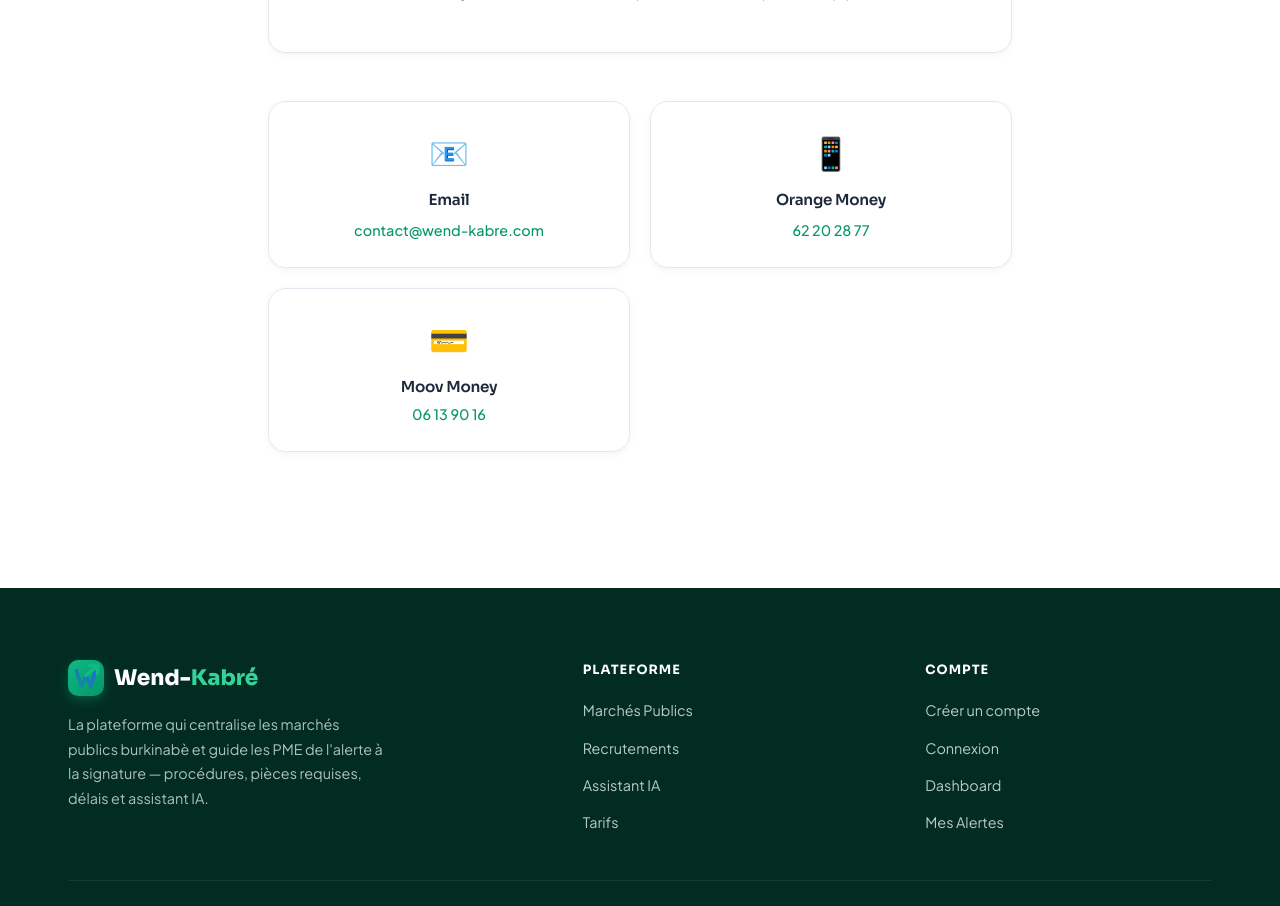
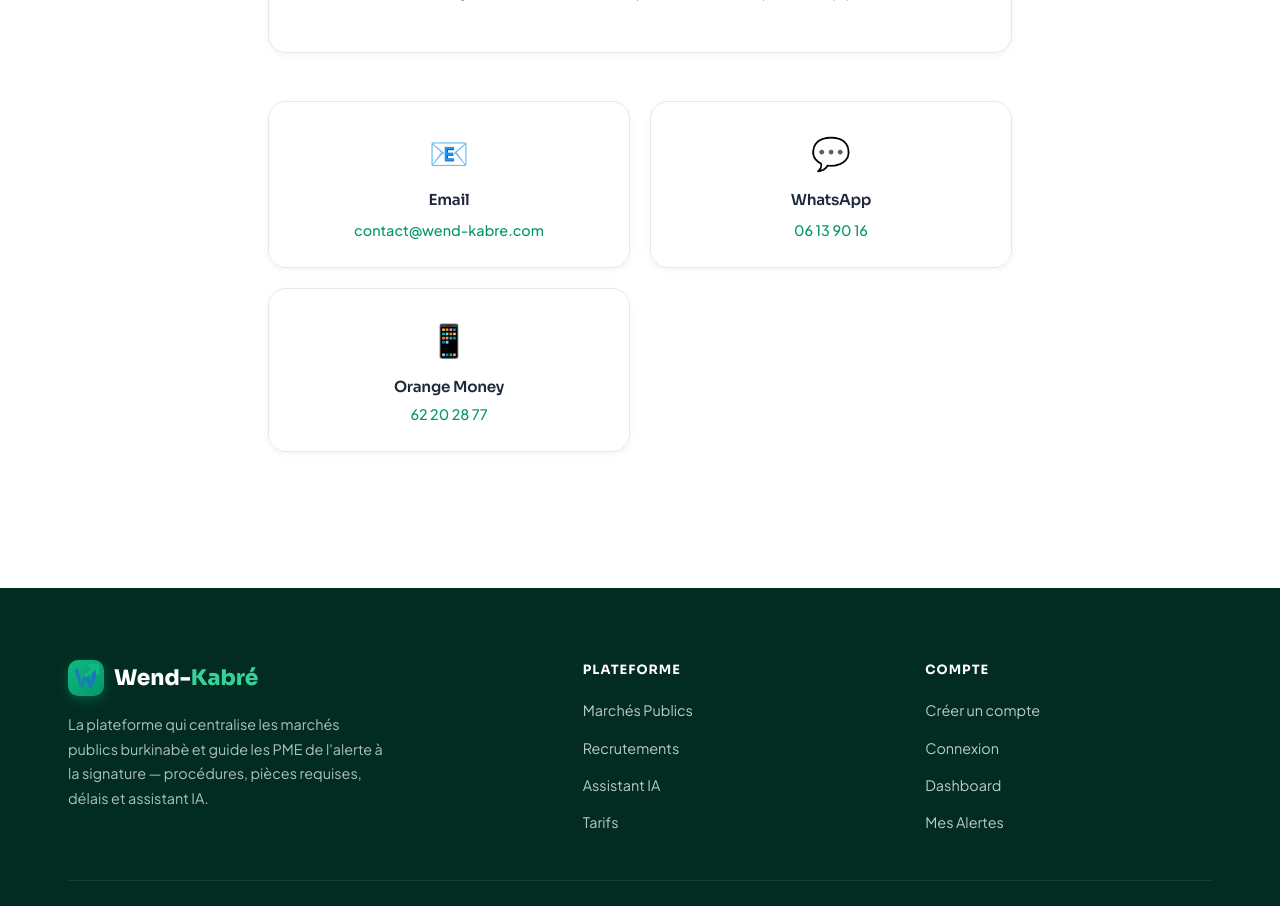
Before and after one commit to zida2/wend-kabre-bf, a Next.js app: page /contact in a window 1280 px wide. Shown: the part 1580-2486 px from the top of the page. Built offline with nearby package versions, Linux system fonts and the light colour scheme; no server answers.

Commit message:
fix: correction numéro WhatsApp vers 06139016
- WhatsApp: 06 13 90 16 (Moov) avec lien wa.me/22606139016
- Orange Money: 62 20 28 77 (sans lien, juste numéro)
- Icon WhatsApp: 💬 au lieu de 📱
- Ordre: Email, WhatsApp, Orange Money

```diff
--- a/src/app/(client)/contact/page.js
+++ b/src/app/(client)/contact/page.js
@@ -437,22 +437,22 @@
             </div>
 
             <div className="card-glass" style={{ padding: '24px', textAlign: 'center' }}>
+              <div style={{ fontSize: '2rem', marginBottom: '12px' }}>💬</div>
+              <h3 className="text-primary" style={{ fontWeight: 600, marginBottom: '8px', fontSize: '0.95rem' }}>
+                WhatsApp
+              </h3>
+              <a href="https://wa.me/22606139016" target="_blank" rel="noopener noreferrer" style={{ color: 'var(--primary)', fontSize: '0.9rem', textDecoration: 'none', fontWeight: 500 }}>
+                06 13 90 16
+              </a>
+            </div>
+
+            <div className="card-glass" style={{ padding: '24px', textAlign: 'center' }}>
               <div style={{ fontSize: '2rem', marginBottom: '12px' }}>📱</div>
               <h3 className="text-primary" style={{ fontWeight: 600, marginBottom: '8px', fontSize: '0.95rem' }}>
                 Orange Money
               </h3>
-              <a href="https://wa.me/22662202877" target="_blank" rel="noopener noreferrer" style={{ color: 'var(--primary)', fontSize: '0.9rem', textDecoration: 'none', fontWeight: 500 }}>
+              <p style={{ color: 'var(--primary)', fontSize: '0.9rem', margin: 0, fontWeight: 500 }}>
                 62 20 28 77
-              </a>
-            </div>
-
-            <div className="card-glass" style={{ padding: '24px', textAlign: 'center' }}>
-              <div style={{ fontSize: '2rem', marginBottom: '12px' }}>💳</div>
-              <h3 className="text-primary" style={{ fontWeight: 600, marginBottom: '8px', fontSize: '0.95rem' }}>
-                Moov Money
-              </h3>
-              <p style={{ color: 'var(--primary)', fontSize: '0.9rem', margin: 0, fontWeight: 500 }}>
-                06 13 90 16
               </p>
             </div>
           </div>
```
